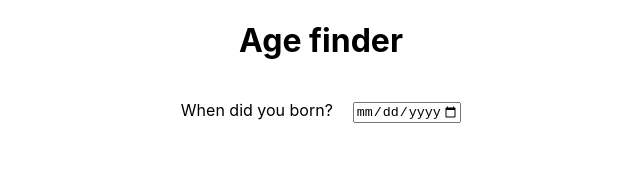
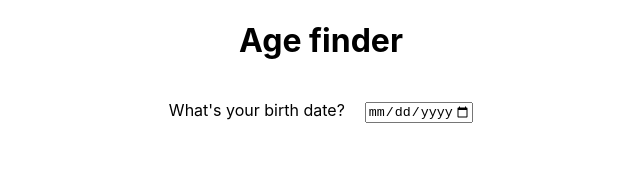
Before and after one commit to wlsf82/age-finder, a React (Create React App) app: page / in a window 1280 px wide. Shown: the top 190 px of the page, without its empty margins (319-959 px from the left). Built offline with nearby package versions, Linux system fonts and the light colour scheme.

Commit message:
Adjust app text

```diff
--- a/src/App.js
+++ b/src/App.js
@@ -30,7 +30,7 @@ function App() {
           onChange={ handleInputChange }
           testSelector="birthdate"
         >
-          When did you born?
+          What's your birth date?
         </DatePicker>
       </form>
       { message && <p>{ message }</p> }
```
